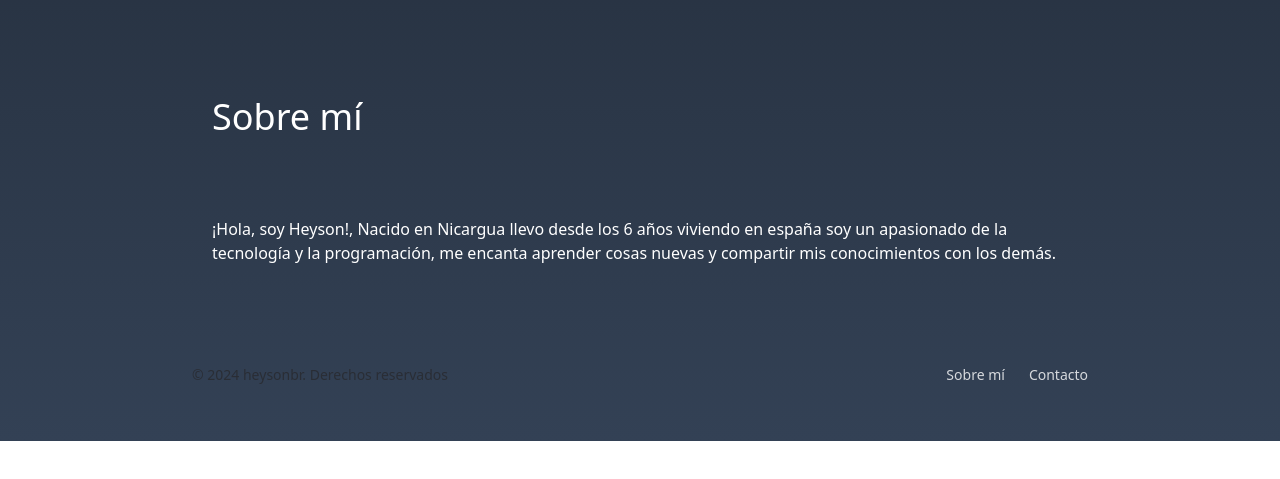
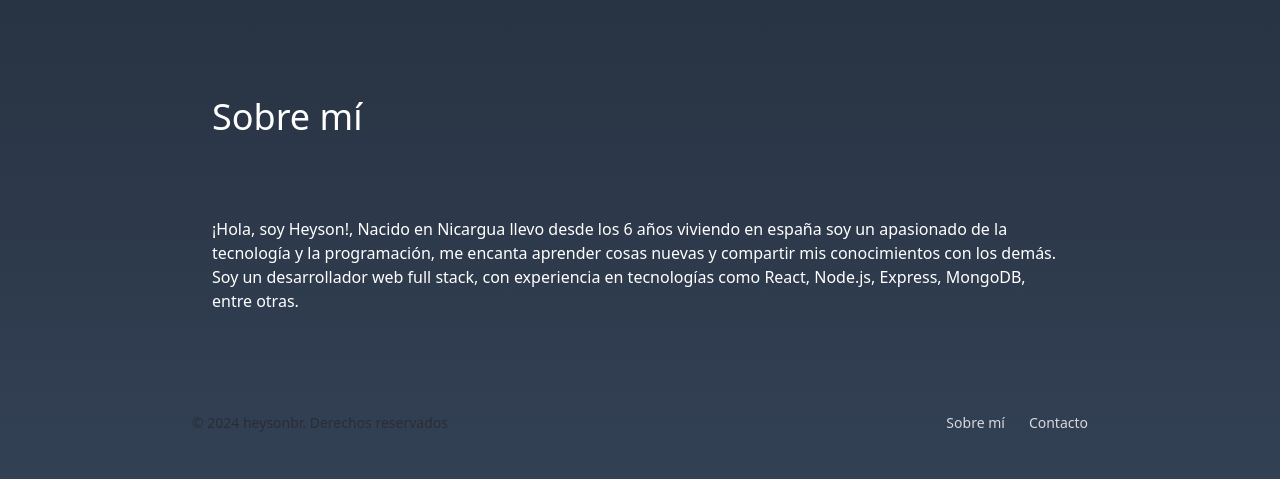
Before and after one commit to heysonbr/portfolio, an Astro site: page / in a window 1280 px wide. Shown: the part 1769-2248 px from the top of the page. Before the commit the page ends 2210 px from the top, so only its background shows below. Built offline with nearby package versions, Linux system fonts and the light colour scheme; Astro itself is replaced by a stand-in of ours.

Commit message:
Actualizar información personal en el componente SobreMi

```diff
--- a/src/components/sobremi.jsx
+++ b/src/components/sobremi.jsx
@@ -3,7 +3,7 @@
         <div className="container mx-auto p-5 mt-20 lg:max-w-4xl md:max-w-2xl">
             <h2 className="text-4xl pb-20">Sobre mí</h2>
             <p>
-                ¡Hola, soy Heyson!,  Nacido en Nicargua llevo desde los 6 años viviendo en españa soy un apasionado de la tecnología y la programación, me encanta aprender cosas nuevas y compartir mis conocimientos con los demás.
+                ¡Hola, soy Heyson!,  Nacido en Nicargua llevo desde los 6 años viviendo en españa soy un apasionado de la tecnología y la programación, me encanta aprender cosas nuevas y compartir mis conocimientos con los demás.  Soy un desarrollador web full stack, con experiencia en tecnologías como React, Node.js, Express, MongoDB, entre otras.
             </p>
         </div>
     )
```
